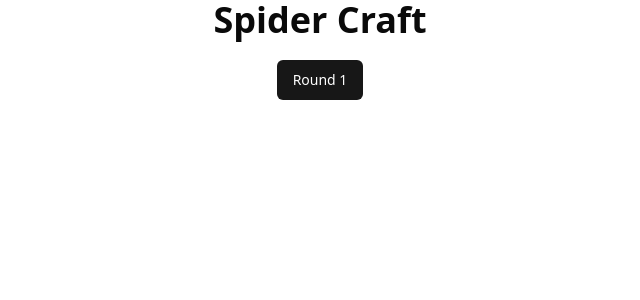
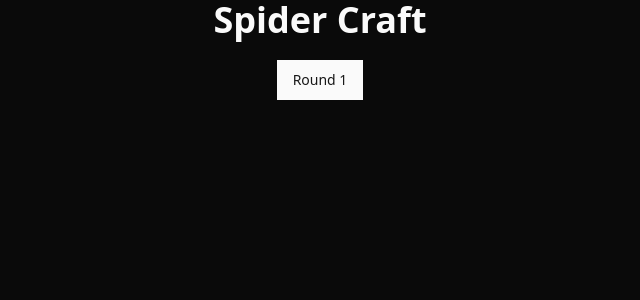
Before and after one commit to RCOEM-Google-DSC/polaris-2025, a Next.js app: page / in a window 1280 px wide. Shown: the top 300 px of the page, without its empty margins (320-960 px from the left). Built offline with nearby package versions, Linux system fonts and the light colour scheme.

Commit message:
minor UI fixes

```diff
--- a/src/app/globals.css
+++ b/src/app/globals.css
@@ -18,33 +18,6 @@
 
 @layer base {
   :root {
-    --background: 0 0% 100%;
-    --foreground: 0 0% 3.9%;
-    --card: 0 0% 100%;
-    --card-foreground: 0 0% 3.9%;
-    --popover: 0 0% 100%;
-    --popover-foreground: 0 0% 3.9%;
-    --primary: 0 0% 9%;
-    --primary-foreground: 0 0% 98%;
-    --secondary: 0 0% 96.1%;
-    --secondary-foreground: 0 0% 9%;
-    --muted: 0 0% 96.1%;
-    --muted-foreground: 0 0% 45.1%;
-    --accent: 0 0% 96.1%;
-    --accent-foreground: 0 0% 9%;
-    --destructive: 0 84.2% 60.2%;
-    --destructive-foreground: 0 0% 98%;
-    --border: 0 0% 89.8%;
-    --input: 0 0% 89.8%;
-    --ring: 0 0% 3.9%;
-    --chart-1: 12 76% 61%;
-    --chart-2: 173 58% 39%;
-    --chart-3: 197 37% 24%;
-    --chart-4: 43 74% 66%;
-    --chart-5: 27 87% 67%;
-    --radius: 0.5rem;
-  }
-  .dark {
     --background: 0 0% 3.9%;
     --foreground: 0 0% 98%;
     --card: 0 0% 3.9%;
--- a/src/app/page.tsx
+++ b/src/app/page.tsx
@@ -12,7 +12,7 @@ export default function Home() {
     </div>
     <div className="flex flex-col items-center justify-center mt-5">
     <Link href="/round-1">
-        <Button className="bg-primary text-white rounded-md p-4 hover:bg-secondary">Round 1 </Button>
+        <Button className="bg-primary text-primary-foreground rounded-lg p-4 hover:invert">Round 1 </Button>
       </Link>
     </div>
 
```
